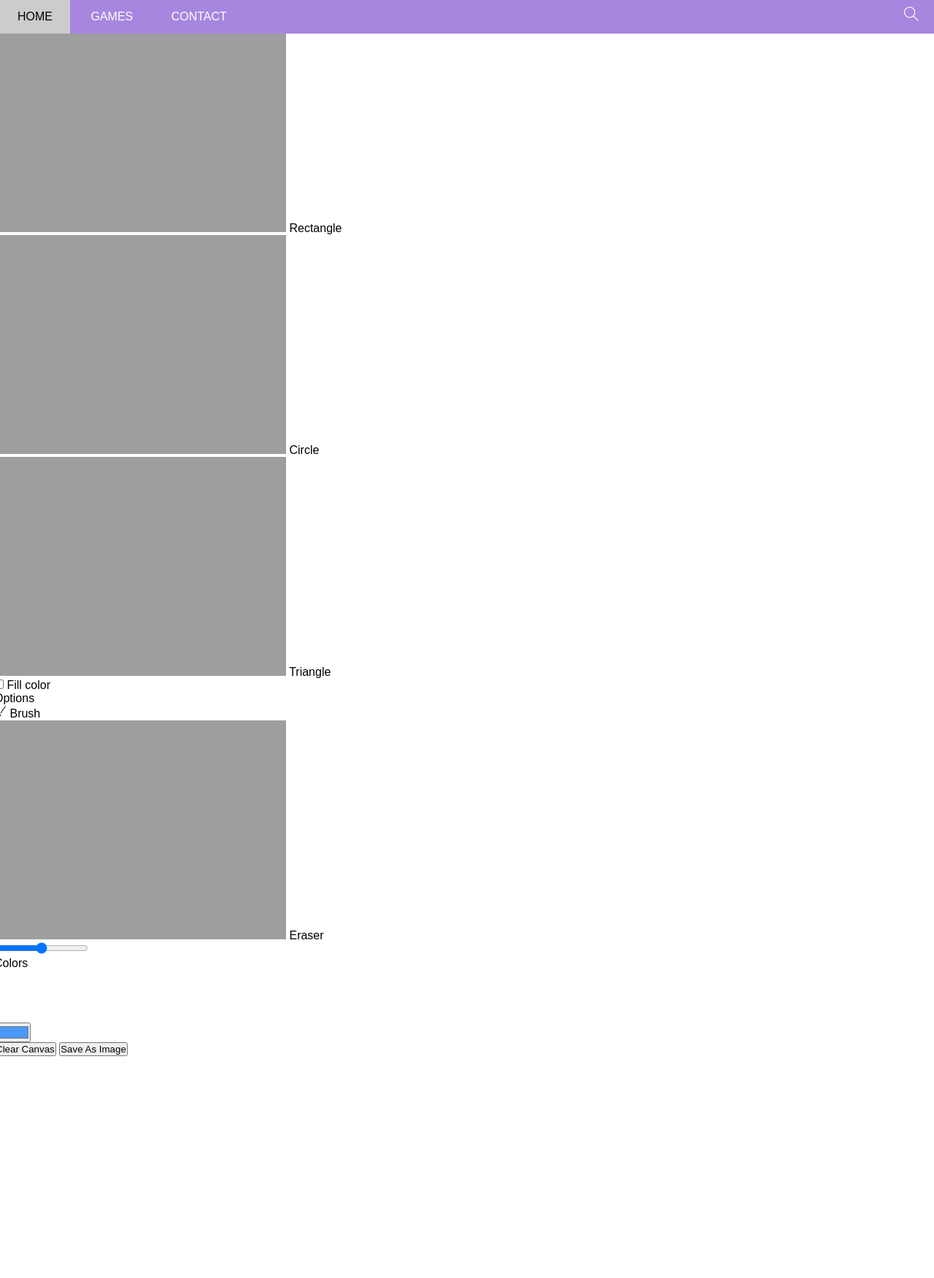
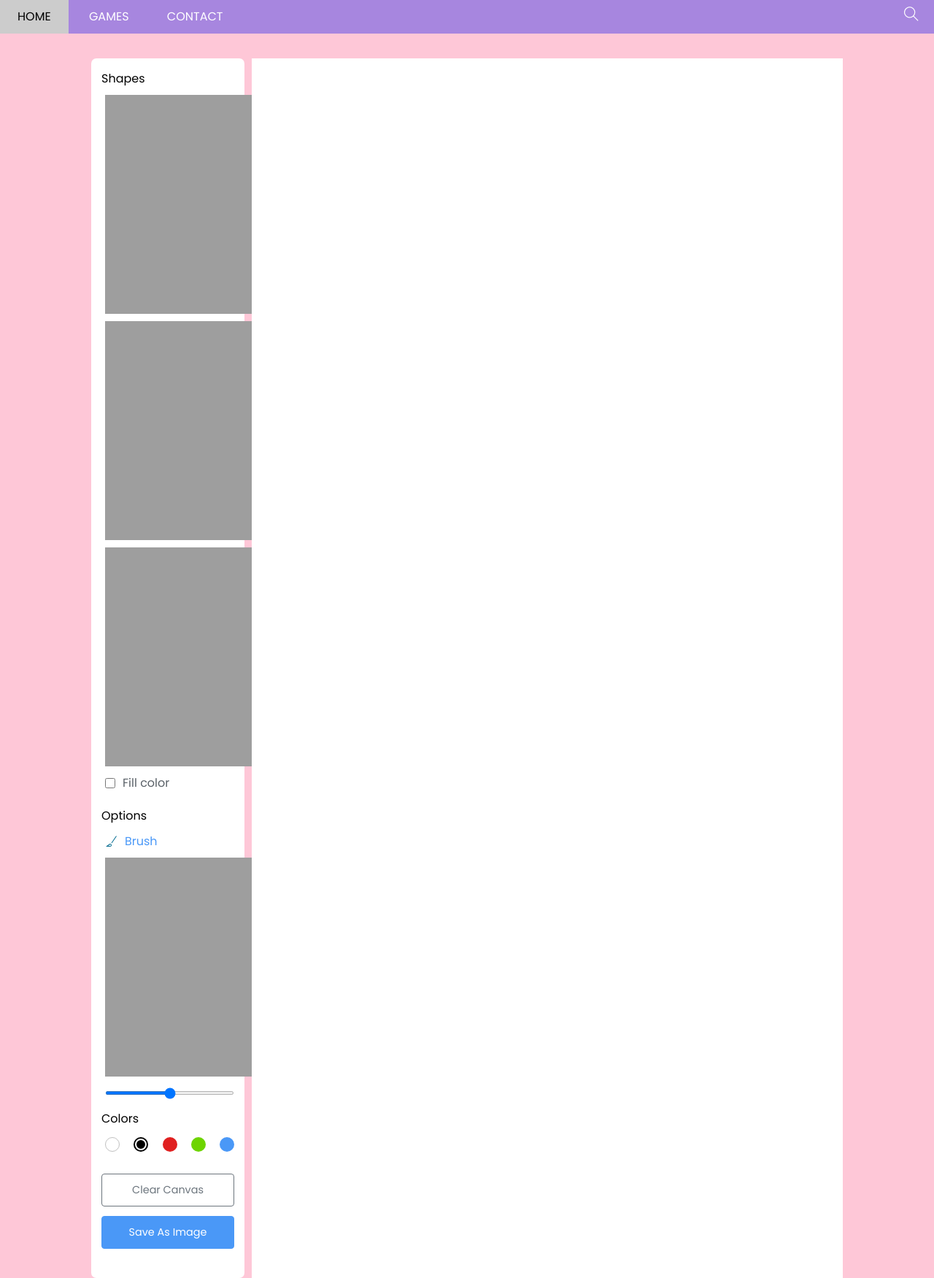
Before and after one commit to ntlinh2604/small-js-project, a plain HTML site: page mini-games/assets/painting/painting-time.html in a window 1280 px wide. Shown: the whole page at 73% size. Before the commit the page ends 1601 px from the top, so only its background shows below. Drawn offline with Linux system fonts and the light colour scheme; the site is published under a folder, as on GitHub Pages, so addresses that start at the root find nothing; files whose address does not match are found by name.

Commit message:
edit wrong link

```diff
--- a/mini-games/painting-time.html
+++ b/mini-games/assets/painting/painting-time.html
@@ -6,9 +6,9 @@
     <meta name="viewport" content="width=device-width, initial-scale=1.0">
     <title>Word-Scramble</title>
     <link rel="shortcut icon" href="./assets/img/icon/polarbear.png">
-    <link rel="stylesheet" href="./assets/css/style.css">
-    <link rel="stylesheet" href="/assets/painting/style.css">
-    <link rel="stylesheet" href="./assets/css/responsive.css">
+    <link rel="stylesheet" href="style.css">
+    <link rel="stylesheet" href="../css/style.css">
+    <link rel="stylesheet" href="../css/responsive.css">
     <link rel="stylesheet" href="./assets/font/themify-icons/themify-icons.css">
 </head>
 <body>
@@ -16,8 +16,8 @@
         <div id="header">
 
             <ul id="nav">
-                    <li><a href="index.html">home</a></li>
-                    <li><a href="index.html">games</a></li>
+                    <li><a href="../../index.html">home</a></li>
+                    <li><a href="../../index.html">games</a></li>
                     <li><a href="#contact">CONTACT</a></li>
 
             </ul>
@@ -97,7 +97,7 @@
             </section>
         </div>
 
-        <script src="assets/painting/drawing.js" defer></script>
+        <script src="drawing.js" defer></script>
 
     </div>
 
```
Also changed, not shown: mini-games/assets/tic-tac-toe/tic-tac-toe.html (renamed from mini-games/tic-tac-toe.html, +7 -7 lines), mini-games/assets/word-scramble/word-scramble.html (renamed from mini-games/word-scramble.html, +7 -7 lines), mini-games/index.html (+3 -3 lines).
